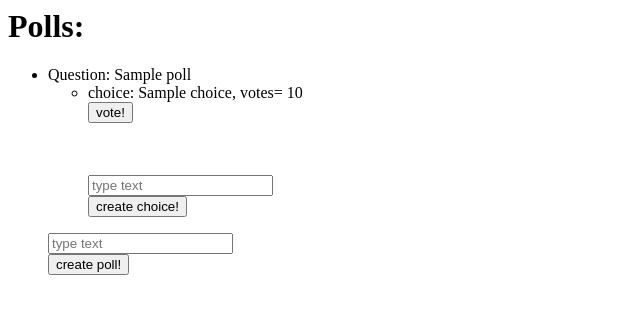
After one commit to Morgaroth/bazy, a Django app: template kod/orm_app/templates/polls/index.html in a window 1280 px wide. The commit adds this page. Shown: the top 314 px of the page, without its empty margins (0-640 px from the left). Run offline with Django 3.2, Linux system fonts and the light colour scheme; the template is opened without the code that fills it: most values are stand-ins (such as "Sample title", 1, 10 or a date in 2020); data that the repository does not hold is empty.

Commit message:
widoki dla cwiczenia 5 zrobione

```diff
--- a/kod/orm_app/models.py
+++ b/kod/orm_app/models.py
@@ -11,7 +11,7 @@ class Poll(models.Model):
 class Choice(models.Model):
 	choice = models.CharField(max_length=200)
 	votes = models.IntegerField()
-	#poll = models.ForeignKey(Poll,)
+	poll = models.ForeignKey(Poll)
 
 	def __unicode__(self):
 		return str(self.id) + ' ' + self.choice + ' ' + str(self.votes)
--- a/kod/orm_app/templates/choices/index.html
+++ b/kod/orm_app/templates/choices/index.html
@@ -4,7 +4,7 @@
 
 {% for choice in choices %}
 
-    <li>Choice: {{choice.choice}}, votes= {{choice.votes}}
+	<li>Choice: {{choice.choice}}, votes= {{choice.votes}}
 		<form method="post" action="{% url 'vote' %}">{% csrf_token %}
 			<input type="hidden" name="choiceid" value="{{choice.id}}">
 			<input type="submit" value="vote!" />
--- /dev/null
+++ b/kod/orm_app/templates/polls/index.html
@@ -0,0 +1,34 @@
+<h1>Polls:</h1>
+
+<ul>
+	{% for poll in polls %}
+		<li>
+			<div>
+				Question: {{poll.question}} <br/>
+				<ul>
+					{% for choice in poll.choice_set.all %}
+						<li>choice: {{choice.choice}}, votes= {{choice.votes}}
+							<form method="post" action="{% url 'vote' %}">{% csrf_token %}
+								<input type="hidden" name="choiceid" value="{{choice.id}}">
+								<input type="submit" value="vote!" />
+							</form>
+						</li>
+					{% endfor %}
+					<br/>
+					<form method="post" action="{% url 'createchoice' %}">{% csrf_token %}
+						<input type="hidden" name="pollid" value="{{poll.id}}">
+						<br/>
+						<input type="text" name="choice" placeholder="type text">
+						<br/>
+						<input type="submit" value="create choice!" />
+					</form>
+				</ul>
+			</div>
+		</li>
+	{% endfor %}
+	<form method="post" action="{% url 'createpoll' %}">{% csrf_token %}
+		<input type="text" name="question" placeholder="type text">
+		<br/>
+		<input type="submit" value="create poll!" />
+	</form>
+</ul>
--- a/kod/orm_app/urls.py
+++ b/kod/orm_app/urls.py
@@ -4,7 +4,7 @@ from orm_app import views
 
 urlpatterns = patterns('',
     url(r'^$', views.index, name='choicesindex'),
-    url(r'^new$', views.createpage, name='createpage'),
-    url(r'^create$', views.created, name='create'),
+    url(r'^newpoll$', views.createpoll, name='createpoll'),
+    url(r'^newchoice$', views.createchoice, name='createchoice'),
     url(r'^vote$', views.vote, name='vote'),
 )
```
Also changed, not shown: kod/orm_app/views.py (+8 -7 lines).
